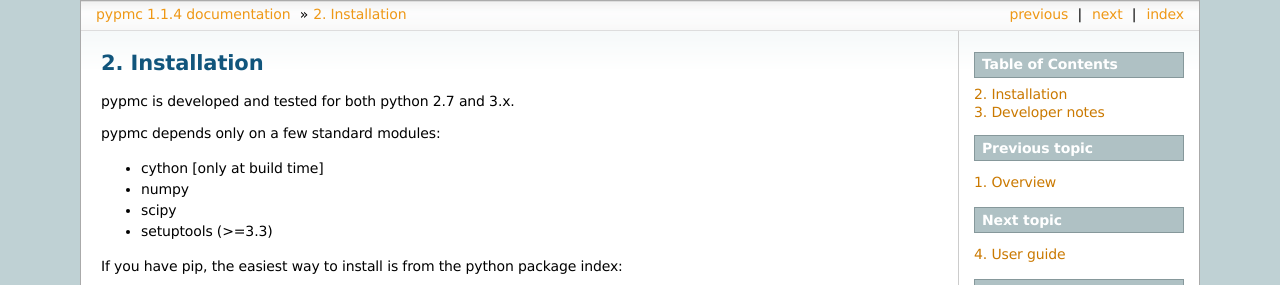
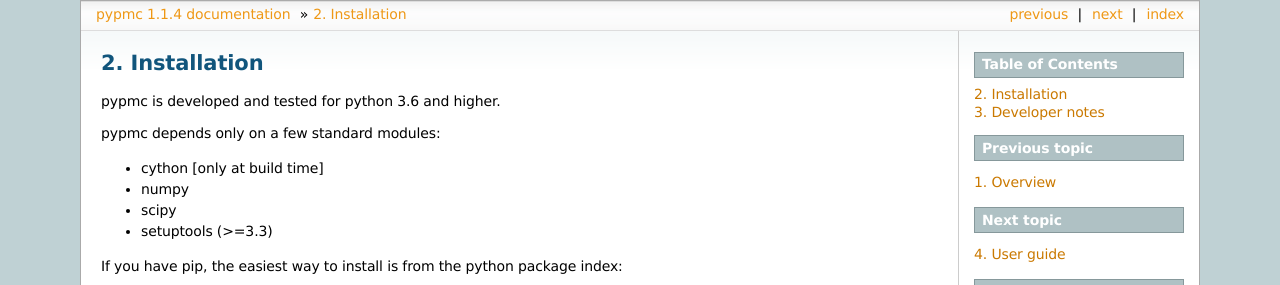
Before and after one commit to pypmc/pypmc, a Sphinx documentation site: the page built from doc/installation.rst, in a window 1280 px wide. Shown: the top 285 px of the page. Built offline with Sphinx 7.4.7, drawn with Linux system fonts in a browser that asks for light colours.

Commit message:
[doc] Drop support for python v2.x

```diff
--- a/doc/installation.rst
+++ b/doc/installation.rst
@@ -1,7 +1,7 @@
 Installation
 ------------
 
-pypmc is developed and tested for both python 2.7 and 3.x.
+pypmc is developed and tested for python 3.6 and higher.
 
 pypmc depends only on a few standard modules:
 
--- a/setup.py
+++ b/setup.py
@@ -60,7 +60,6 @@
                      'Operating System :: Unix',
                      'Programming Language :: Cython',
                      'Programming Language :: Python',
-                     'Programming Language :: Python :: 2.7',
                      'Programming Language :: Python :: 3',
                      'Topic :: Scientific/Engineering',
                      'Topic :: Scientific/Engineering :: Mathematics',
```
